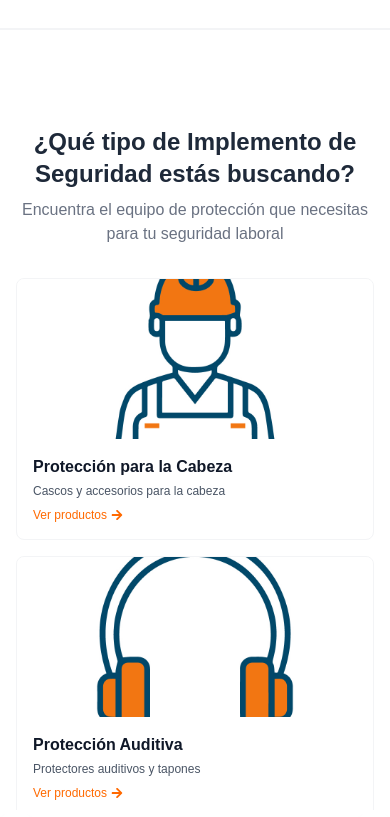
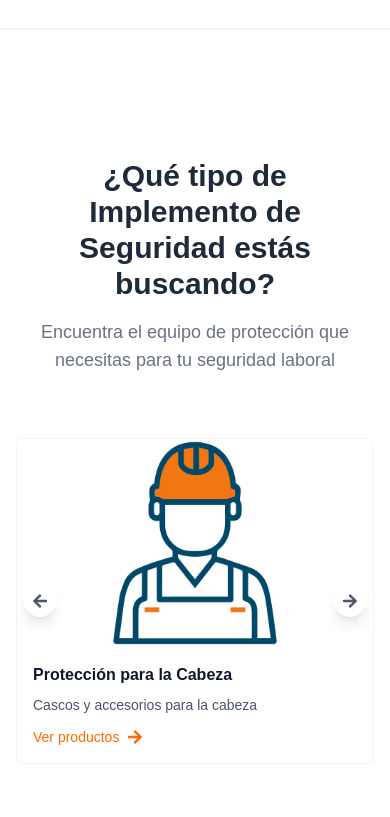
Before and after one commit to CompactSecurity/e-commerce-final, a Next.js app: page / in a window 390 px wide. Shown: the part 1340-2157 px from the top of the page. Built offline with nearby package versions, Linux system fonts and the light colour scheme.

Commit message:
Responsive

```diff
--- a/src/components/CategoryGrid.tsx
+++ b/src/components/CategoryGrid.tsx
@@ -1,10 +1,12 @@
-'use client'
-//Seccion de categorias de productos
+'use client';
+
 import React, { useState } from 'react';
 import Link from 'next/link';
 import Image from 'next/image';
 import { motion, AnimatePresence } from 'framer-motion';
 import { FaArrowRight, FaArrowLeft } from 'react-icons/fa';
+
+// Importa tus imágenes locales
 import audio from '../assets/Categorias/audio.jpg';
 import respiratorio from '../assets/Categorias/respiratorio.jpg';
 import pies from '../assets/Categorias/pies.jpg';
@@ -14,126 +16,68 @@
 import ropa from '../assets/Categorias/ropa.jpg';
 import cabeza from '../assets/Categorias/cabeza.jpg';
 import visual from '../assets/Categorias/visual.jpg';
+
 const categories = [
-    {
-        id: 1,
-        name: 'Protección para la Cabeza',
-        image: cabeza,
-        href: '/categoria/proteccion-cabeza',
-        description: 'Cascos y accesorios para la cabeza'
-    },
-    {
-        id: 2,
-        name: 'Protección Auditiva',
-        image: audio,
-        href: '/categoria/proteccion-auditiva',
-        description: 'Protectores auditivos y tapones'
-    },
-    {
-        id: 3,
-        name: 'Protección Respiratoria',
-        image: respiratorio,
-        href: '/categoria/proteccion-respiratoria',
-        description: 'Mascarillas y respiradores'
-    },
-    {
-        id: 4,
-        name: 'Protección para Manos',
-        image: manos,
-        href: '/categoria/proteccion-manos',
-        description: 'Guantes de seguridad y protección'
-    },
-    {
-        id: 5,
-        name: 'Protección para Pies',
-        image: pies,
-        href: '/categoria/proteccion-pies',
-        description: 'Calzado de seguridad industrial'
-    },
-    {
-        id: 6,
-        name: 'Protección Facial',
-        image: facial,
-        href: '/categoria/proteccion-facial',
-        description: 'Caretas y gafas de protección'
-    },
-    {
-        id: 7,
-        name: 'Protección para Caídas',
-        image: caidas,
-        href: '/categoria/proteccion-caidas',
-        description: 'Arneses y equipos anti-caídas'
-    },
-    {
-        id: 8,
-        name: 'Ropa Industrial',
-        image: ropa,
-        href: '/categoria/ropa-industrial',
-        description: 'Ropa de trabajo y protección'
-    },
-    {
-        id: 9,
-        name: 'Proteccion Visual',
-        image: visual,
-        href: '/categoria/proteccion-visual',
-        description: 'Protección visual para la seguridad'
-    }
+  { id: 1, name: 'Protección para la Cabeza', image: cabeza, href: '/categoria/proteccion-cabeza', description: 'Cascos y accesorios para la cabeza' },
+  { id: 2, name: 'Protección Auditiva', image: audio, href: '/categoria/proteccion-auditiva', description: 'Protectores auditivos y tapones' },
+  { id: 3, name: 'Protección Respiratoria', image: respiratorio, href: '/categoria/proteccion-respiratoria', description: 'Mascarillas y respiradores' },
+  { id: 4, name: 'Protección para Manos', image: manos, href: '/categoria/proteccion-manos', description: 'Guantes de seguridad y protección' },
+  { id: 5, name: 'Protección para Pies', image: pies, href: '/categoria/proteccion-pies', description: 'Calzado de seguridad industrial' },
+  { id: 6, name: 'Protección Facial', image: facial, href: '/categoria/proteccion-facial', description: 'Caretas y gafas de protección' },
+  { id: 7, name: 'Protección para Caídas', image: caidas, href: '/categoria/proteccion-caidas', description: 'Arneses y equipos anti-caídas' },
+  { id: 8, name: 'Ropa Industrial', image: ropa, href: '/categoria/ropa-industrial', description: 'Ropa de trabajo y protección' },
+  { id: 9, name: 'Protección Visual', image: visual, href: '/categoria/proteccion-visual', description: 'Protección visual para la seguridad' },
+];
 
-];
+const getItemsPerPage = () => {
+  if (typeof window === 'undefined') return 1;
+  const width = window.innerWidth;
+  if (width >= 1024) return 4;
+  if (width >= 640) return 2;
+  return 1;
+};
 
 const CategoryGrid = () => {
   const [currentIndex, setCurrentIndex] = useState(0);
   const [direction, setDirection] = useState(0);
-    const itemsPerPage = 4;
+  const [itemsPerPage, setItemsPerPage] = useState(getItemsPerPage());
+
+  React.useEffect(() => {
+    const handleResize = () => setItemsPerPage(getItemsPerPage());
+    window.addEventListener('resize', handleResize);
+    return () => window.removeEventListener('resize', handleResize);
+  }, []);
 
   const nextSlide = () => {
     setDirection(1);
-        setCurrentIndex((prevIndex) =>
-            prevIndex + itemsPerPage >= categories.length ? 0 : prevIndex + itemsPerPage
-        );
+    setCurrentIndex((prev) => (prev + itemsPerPage >= categories.length ? 0 : prev + itemsPerPage));
   };
 
   const prevSlide = () => {
     setDirection(-1);
-        setCurrentIndex((prevIndex) =>
-            prevIndex - itemsPerPage < 0 ? categories.length - itemsPerPage : prevIndex - itemsPerPage
-        );
+    setCurrentIndex((prev) => (prev - itemsPerPage < 0 ? categories.length - itemsPerPage : prev - itemsPerPage));
   };
 
   const visibleCategories = categories.slice(currentIndex, currentIndex + itemsPerPage);
 
   return (
-        <section className="py-8 md:py-16 bg-white">
+    <section className="py-16 bg-white">
       <div className="max-w-7xl mx-auto px-4 sm:px-6 lg:px-8">
-                <div className="text-center mb-8 md:mb-16">
-                    <motion.h3
-                        initial={{ opacity: 0, y: 20 }}
-                        animate={{ opacity: 1, y: 0 }}
-                        transition={{ duration: 0.6 }}
-                        className="text-2xl md:text-4xl font-bold text-gray-800 mb-2 md:mb-4 text-center"
-                    >
+        <div className="text-center mb-16">
+          <motion.h3 initial={{ opacity: 0, y: 20 }} animate={{ opacity: 1, y: 0 }} transition={{ duration: 0.6 }} className="text-3xl md:text-4xl font-bold text-gray-800 mb-4">
             ¿Qué tipo de Implemento de Seguridad estás buscando?
           </motion.h3>
-                    <motion.p
-                        initial={{ opacity: 0, y: 20 }}
-                        animate={{ opacity: 1, y: 0 }}
-                        transition={{ duration: 0.6, delay: 0.2 }}
-                        className="text-base md:text-xl text-gray-500 max-w-2xl mx-auto text-center"
-                    >
+          <motion.p initial={{ opacity: 0, y: 20 }} animate={{ opacity: 1, y: 0 }} transition={{ duration: 0.6, delay: 0.2 }} className="text-lg md:text-xl text-gray-500 max-w-2xl mx-auto">
             Encuentra el equipo de protección que necesitas para tu seguridad laboral
           </motion.p>
         </div>
 
         <div className="relative">
-                    <button
-                        onClick={prevSlide}
-                        className="absolute left-0 top-1/2 -translate-y-1/2 -translate-x-4 z-10 bg-white p-2 md:p-3 rounded-full shadow-lg hover:bg-gray-50 transition-colors"
-                        aria-label="Previous slide"
-                    >
-                        <FaArrowLeft className="text-gray-600 w-4 h-4 md:w-5 md:h-5" />
+          <button onClick={prevSlide} className="absolute left-2 top-1/2 -translate-y-1/2 z-10 bg-white p-2 rounded-full shadow-lg hover:bg-gray-50" aria-label="Previous slide">
+            <FaArrowLeft className="text-gray-600" />
           </button>
 
-                    <div className="grid grid-cols-1 sm:grid-cols-2 lg:grid-cols-4 gap-4 md:gap-8">
+          <div className="grid grid-cols-1 sm:grid-cols-2 lg:grid-cols-4 gap-8">
             <AnimatePresence mode="wait" custom={direction}>
               {visibleCategories.map((category) => (
                 <motion.div
@@ -145,27 +89,16 @@
                   transition={{ duration: 0.5 }}
                 >
                   <Link href={category.href}>
-                                        <div className="group relative bg-white rounded-lg overflow-hidden border border-gray-100 hover:shadow-md transition-shadow duration-300">
-                                            <div className="relative h-40 md:h-56 w-full">
-                                                <Image
-                                                    src={category.image}
-                                                    alt={category.name}
-                                                    fill
-                                                    className="object-cover"
-                                                    sizes="(max-width: 640px) 100vw, (max-width: 1024px) 50vw, 25vw"
-                                                    priority
-                                                />
+                    <div className="group relative bg-white rounded-lg overflow-hidden border border-gray-100 hover:shadow-md transition-all">
+                      <div className="relative h-52 w-full">
+                        <Image src={category.image} alt={category.name} fill className="object-cover" />
                       </div>
-                                            <div className="p-4 md:p-6">
-                                                <h3 className="text-base md:text-lg font-semibold text-gray-900 mb-1 md:mb-2 line-clamp-2">
-                                                    {category.name}
-                                                </h3>
-                                                <p className="text-xs md:text-sm text-gray-600 mb-2 md:mb-4 line-clamp-2">
-                                                    {category.description}
-                                                </p>
+                      <div className="p-4">
+                        <h3 className="text-base md:text-lg font-semibold text-gray-900 mb-2">{category.name}</h3>
+                        <p className="text-sm text-gray-600 mb-3">{category.description}</p>
                         <div className="flex items-center text-orange-500">
-                                                    <span className="text-xs md:text-sm font-medium">Ver productos</span>
-                                                    <FaArrowRight className="ml-1 md:ml-2 w-3 h-3 md:w-4 md:h-4" />
+                          <span className="text-sm font-medium">Ver productos</span>
+                          <FaArrowRight className="ml-2" />
                         </div>
                       </div>
                     </div>
@@ -175,12 +108,8 @@
             </AnimatePresence>
           </div>
 
-                    <button
-                        onClick={nextSlide}
-                        className="absolute right-0 top-1/2 -translate-y-1/2 translate-x-4 z-10 bg-white p-2 md:p-3 rounded-full shadow-lg hover:bg-gray-50 transition-colors"
-                        aria-label="Next slide"
-                    >
-                        <FaArrowRight className="text-gray-600 w-4 h-4 md:w-5 md:h-5" />
+          <button onClick={nextSlide} className="absolute right-2 top-1/2 -translate-y-1/2 z-10 bg-white p-2 rounded-full shadow-lg hover:bg-gray-50" aria-label="Next slide">
+            <FaArrowRight className="text-gray-600" />
           </button>
         </div>
       </div>
```
Lines whose indentation alone changed are shown as unchanged.
